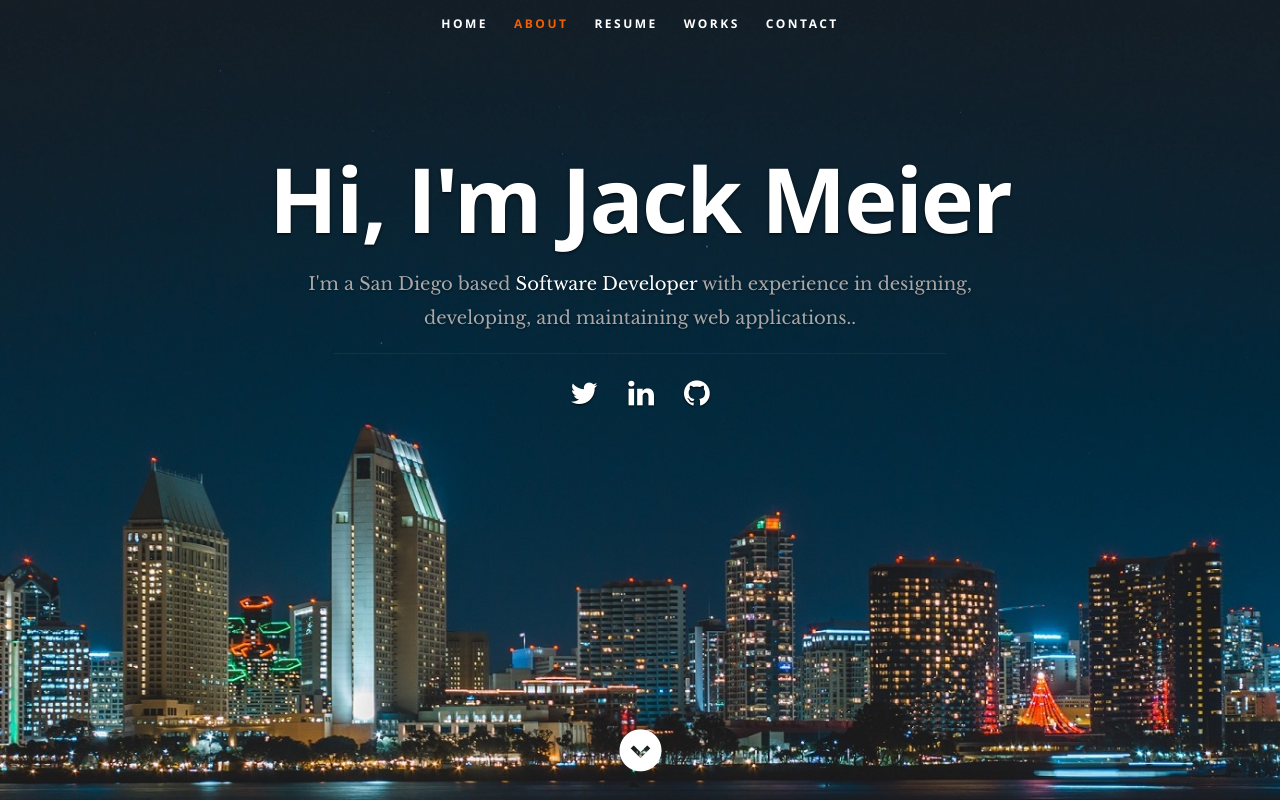
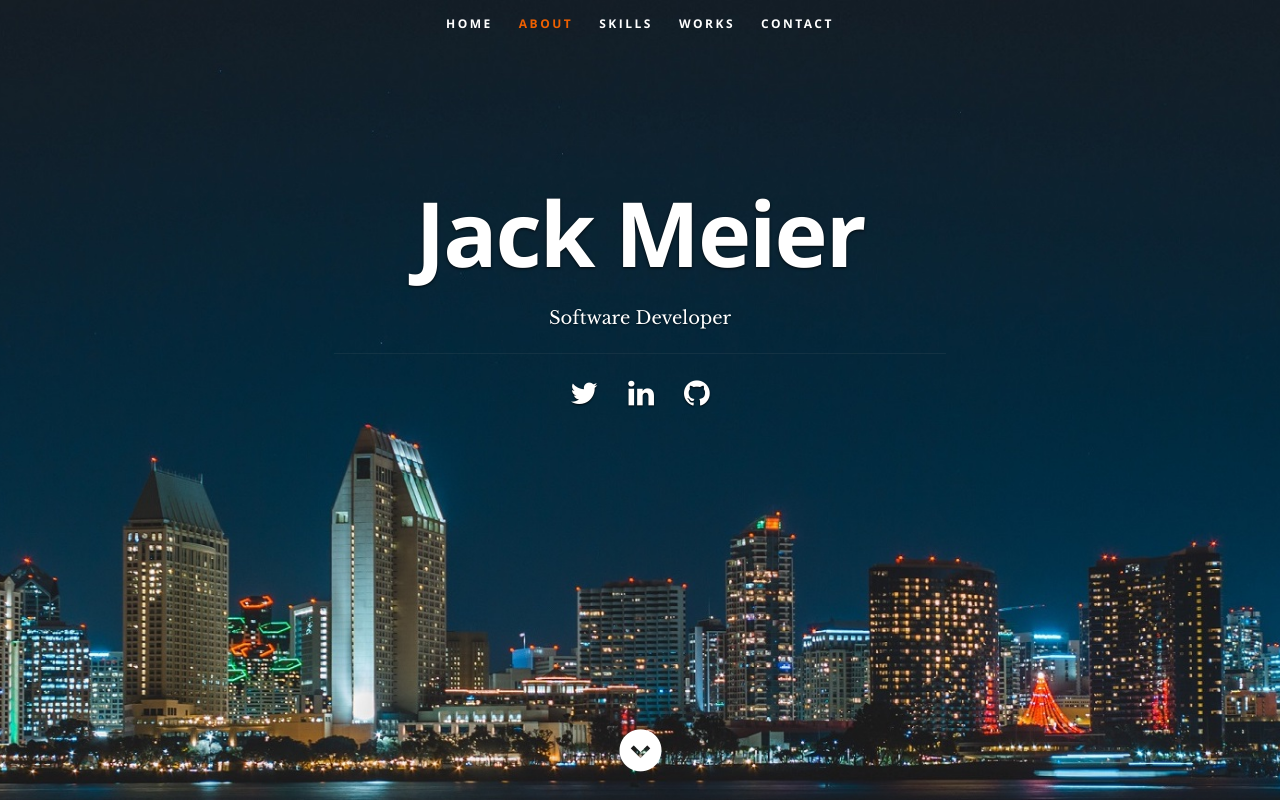
Before and after one commit to meierj423/react-portfolio, a React (Create React App) app: page / in a window 1280 px wide. Shown: the top 800 px of the page. Built offline with nearby package versions, Linux system fonts and the light colour scheme.

Commit message:
edited description

```diff
--- a/public/resumeData.json
+++ b/public/resumeData.json
@@ -2,7 +2,7 @@
   "main": {
     "name":"Jack Meier",
     "occupation":"Software Developer",
-    "description":"with experience in designing, developing, and maintaining web applications.",
+    "description":"",
     "image":"profilepic.jpg",
     "bio1":"I am currently enrolled in a coding bootcamp with UCSD Extension. Prior to the start of the bootcamp, I served in the U.S. Navy for three years as an Intelligence Officer. My longtime fascination with technology and computers has led me to begin a new career in software development.",
     "bio2":"After graduating high school, I attended a United States Naval Academy Foundation school called New Mexico Military Institute located in Rosewell, New Mexico. After a successful academic year in New Mexico, I earned my appointment to the Naval Academy in the spring of 2013. After four challenging, yet rewarding, years in Annapolis, I earned my B.S. in Mathematics and commissioned as an officer in May 2017.",
--- a/src/Components/Header.js
+++ b/src/Components/Header.js
@@ -5,8 +5,6 @@ class Header extends Component {
     if (this.props.data) {
       var name = this.props.data.name;
       var occupation = this.props.data.occupation;
-      var description = this.props.data.description;
-      var city = this.props.data.address.city;
       var networks = this.props.data.social.map(function (network) {
         return (
           <li key={network.name}>
@@ -41,7 +39,7 @@ class Header extends Component {
             </li>
             <li>
               <a className="smoothscroll" href="#resume">
-                Resume
+                Skills
               </a>
             </li>
             <li>
@@ -59,9 +57,9 @@ class Header extends Component {
 
         <div className="row banner">
           <div className="banner-text">
-            <h1 className="responsive-headline">Hi, I'm {name}</h1>
+            <h1 className="responsive-headline">{name}</h1>
             <h3>
-              I'm a {city} based <span>{occupation}</span> {description}.
+              <span>{occupation}</span>
             </h3>
             <hr />
             <ul className="social">{networks}</ul>
--- a/src/Components/Portfolio.js
+++ b/src/Components/Portfolio.js
@@ -9,7 +9,12 @@ class Portfolio extends Component {
         return (
           <div key={projects.title} className="columns portfolio-item">
             <div className="item-wrap">
-              <a href={projects.url} title={projects.title}>
+              <a
+                target="_blank"
+                rel="noopener noreferrer"
+                href={projects.url}
+                title={projects.title}
+              >
                 <img alt={projects.title} src={projectImage} />
                 <div className="overlay">
                   <div className="portfolio-item-meta">
```
